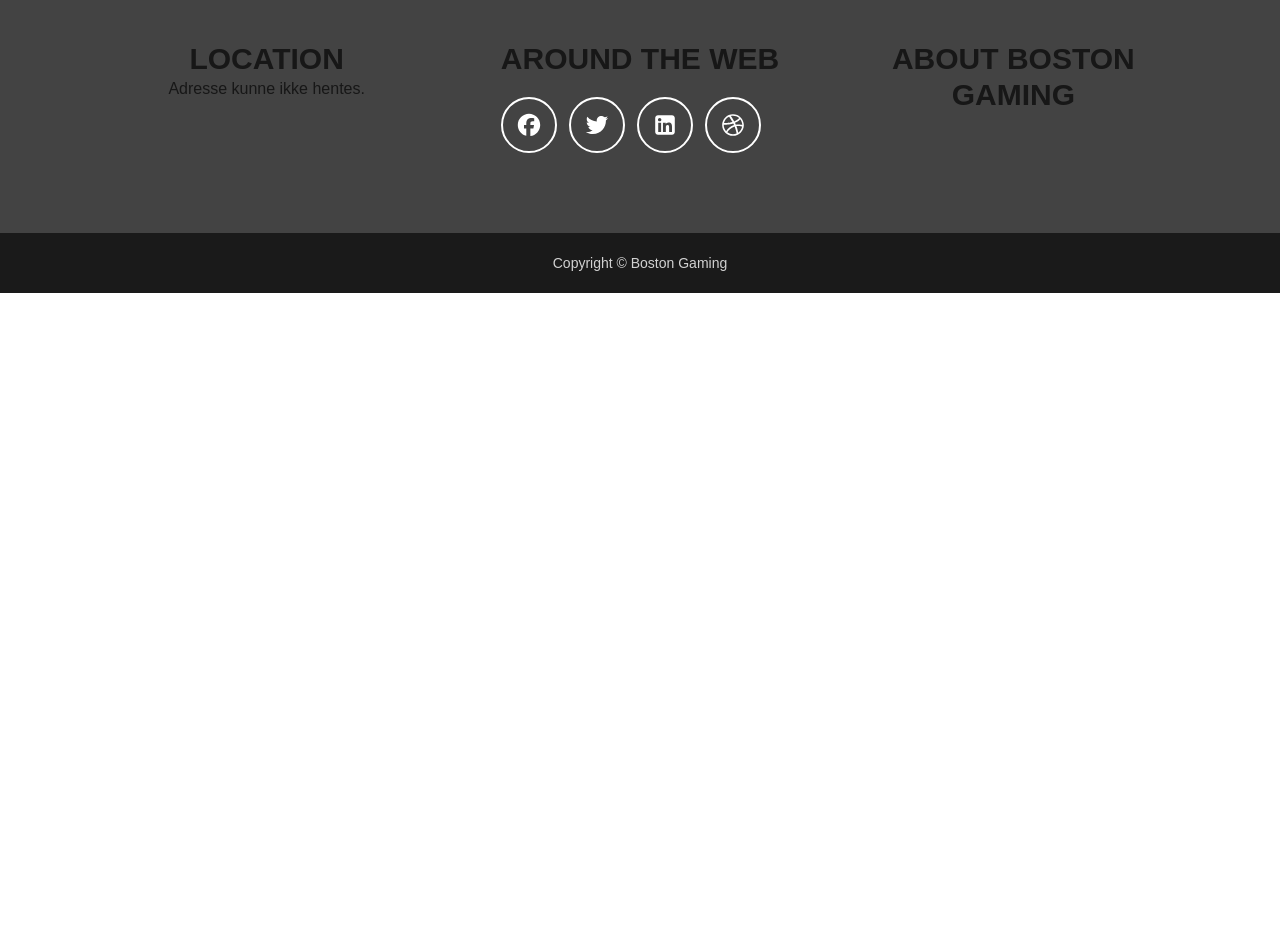
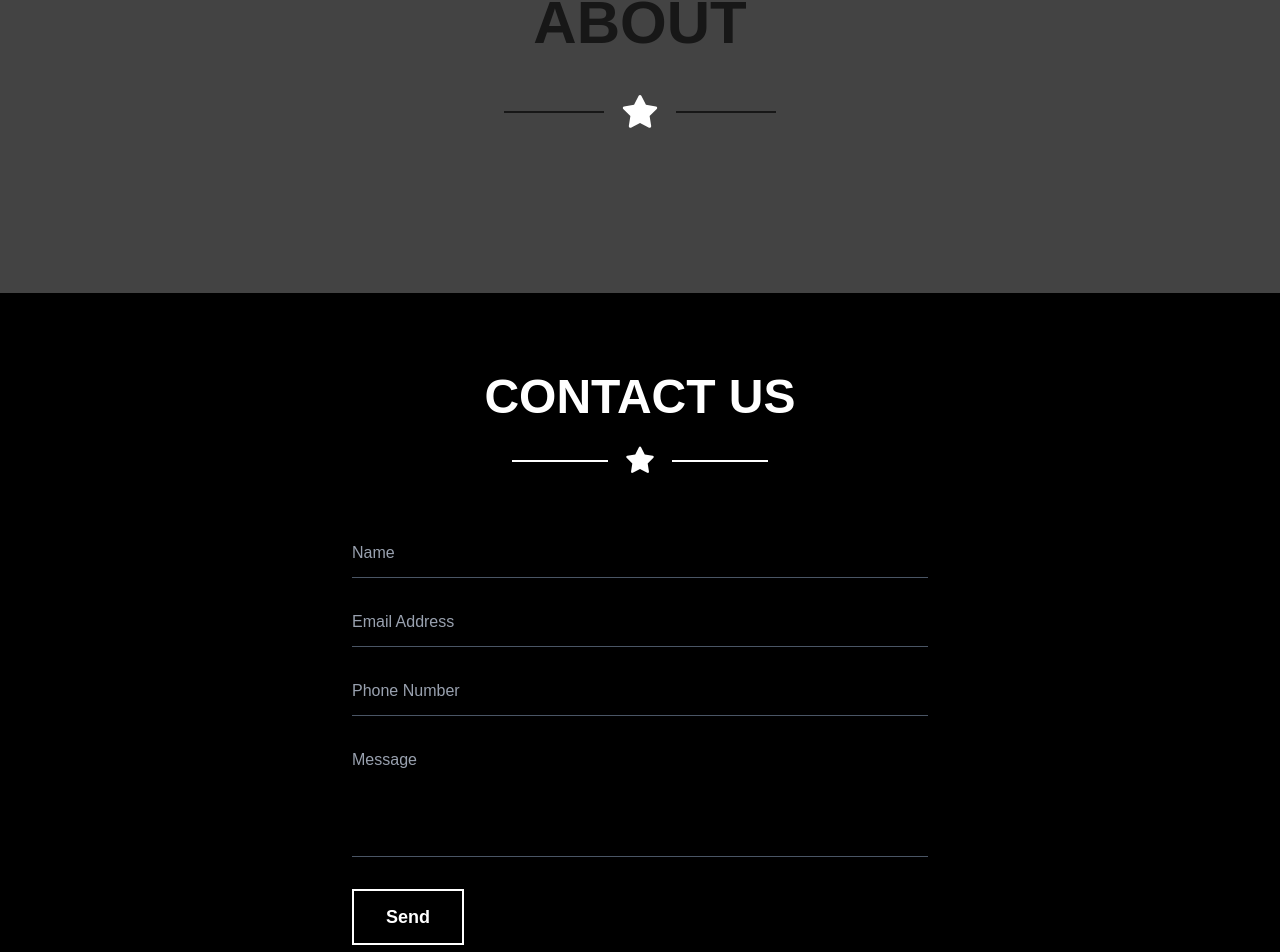
Before and after one commit to TacitusKilgore96/boston-gaming, a Next.js app: page / in a window 1280 px wide. Shown: the part 1707-2659 px from the top of the page. Before the commit the page ends 2000 px from the top, so only its background shows below. Built offline with nearby package versions, Linux system fonts and the light colour scheme; no server answers.

Commit message:
Morshu mmm

```diff
--- a/components/Contact.tsx
+++ b/components/Contact.tsx
@@ -1,11 +1,93 @@
-import React from 'react'
+"use client"
+
+import { useState } from "react"
 
 const Contact = () => {
+  /*  Gemmer alle formularfelter samlet i ét objekt. */
+  const [formData, setFormData] = useState({
+    name: "",
+    email: "",
+    phonenumber: "",
+    message: "",
+  })
+
+  /* Bruges til at vise, om formularen står stille, sender, lykkes eller fejler */
+  const [status, setStatus] = useState<"idle" | "sending" | "success" | "error">("idle")
+
+  const handleChange = (
+    event: React.ChangeEvent<HTMLInputElement | HTMLTextAreaElement>
+  ) => {
+    const { name, value } = event.target
+    /*  feltets name-attribut bestemmer, hvilken værdi der opdateres */
+    setFormData((previousData) => ({ ...previousData, [name]: value }))
+
+  }
+
+  const handleSubmit = async (event: React.FormEvent) => {
+    event.preventDefault()
+    setStatus("sending")
+
+    try {
+      // Bruger samme lokale backend-fallback som de øvrige API-kald i projektet.
+      const apiUrl = (process.env.NEXT_PUBLIC_API_URL || "http://localhost:5039").replace(/\/$/, "")
+
+      /*  Sender formularens data til kontakt-endpointet som JSON */
+      const response = await fetch(`${apiUrl}/contact`, {
+        method: "POST",
+        headers: { "Content-Type": "application/json" },
+        body: JSON.stringify(formData),
+      })
+
+      if (!response.ok) {
+        const errorData = await response.json().catch(() => null)
+        throw new Error(errorData?.message || "Kontaktformularen kunne ikke sendes")
+      }
+
+        setStatus("success")
+        /* Tømmer felterne efter en vellykket indsendelse */
+        setFormData({ name: "", email: "", phonenumber: "", message: "" })
+      } catch (error) {
+        console.error("Fejl ved indsendelse af kontaktformular", error)
+        setStatus("error")
+      }
+  }
+
   return (
-    <div>
-      Contact
-    </div>
+
+    <section id="Contact" className="scroll-mt-32 bg-black text-white py-20 px-4">
+      {/* Overskrift & stjerne */}
+      <h2 className="text-center text-5xl font-extrabold uppercase mb-6">Contact Us</h2>
+      <div className="flex justify-center items-center gap-4 mb-16">
+        <span className="h-[2px] w-24 bg-white"></span>
+        <img src="/star-solid-full.svg" alt="" className="w-8 invert" />
+        <span className="h-[2px] w-24 bg-white"></span>
+      </div>
+
+      {/* Form med samlet styling på alle input og textarea felter */}
+      <form
+        onSubmit={handleSubmit}
+        className="max-w-xl mx-auto flex flex-col gap-8 [&_input]:w-full [&_input]:bg-transparent [&_input]:border-b [&_input]:border-gray-600 [&_input]:pb-3 [&_input]:focus:outline-none [&_input]:placeholder-gray-400 [&_textarea]:w-full [&_textarea]:bg-transparent [&_textarea]:border-b [&_textarea]:border-gray-600 [&_textarea]:pb-3 [&_textarea]:focus:outline-none [&_textarea]:placeholder-gray-400"
+      >
+        <input type="text" name="name" placeholder="Name" value={formData.name} onChange={handleChange} required />
+        <input type="email" name="email" placeholder="Email Address" value={formData.email} onChange={handleChange} required />
+        <input type="tel" name="phonenumber" placeholder="Phone Number" value={formData.phonenumber} onChange={handleChange} required />
+        <textarea name="message" placeholder="Message" rows={4} value={formData.message} onChange={handleChange} required className="resize-none" />
+
+        <button
+          type="submit"
+          disabled={status === "sending"}
+          className="w-fit border-2 border-white px-8 py-3 text-lg font-bold hover:bg-white hover:text-black transition-all cursor-pointer disabled:opacity-50"
+        >
+          {status === "sending" ? "Sending..." : "Send"}
+        </button>
+
+        {status === "success" && <p className="text-green-400 text-center">Kontaktformular afsendt!</p>}
+        {status === "error" && <p className="text-red-400 text-center">Det oppstod en feil. Prøv igjen.</p>}
+      </form>
+    </section>
+
   )
+
 }
 
 export default Contact
--- a/components/Footer.tsx
+++ b/components/Footer.tsx
@@ -31,7 +31,8 @@ const Footer = () => {
   return (
     <div className='mx-auto flex-col w-full text-center'>
         {/* parent div for LOCATION */}
-      <div className='bg-[#434343] [&_h1]:uppercase [&_h1]:font-extrabold [&_h1]:text-3xl grid grid-cols-3 p-20'>
+      <div className='bg-[#434343] [&_h1]:uppercase [&_h1]:font-extrabold [&_h1]:text-3xl [&_p]:text-xl [&_p]:text-white/70
+       grid grid-cols-3 p-20'>
 
         <div>
             <h1>Location</h1>
@@ -52,7 +53,7 @@ const Footer = () => {
 
         <div>
             <h1>About Boston Gaming</h1>
-          {!isLoading && !error && <p className='p-5'>{footer?.about}</p>}
+          {!isLoading && !error && <p className='p-5 w-[80%] text-center mx-auto'>{footer?.about}</p>}
         </div>
 
       </div>
--- a/components/Header.tsx
+++ b/components/Header.tsx
@@ -2,16 +2,16 @@ import React from 'react'
 
 const Header = () => {
   return (
-    <div className='bg-[#ffffffff] text-black uppercase font-extrabold flex justify-around p-8 [&_a]:transition-all [&_a]:duration-[.3s]'>
+    <div className='top-0 z-50 bg-[#ffffffff] text-black uppercase font-extrabold flex justify-around p-8 [&_a]:transition-all [&_a]:duration-[.3s]'>
         <div className='flex'>
-            <img src="dog-solid-full.svg" alt="" className='w-20' />
+            <img src="logo.png" alt="" className='w-20' />
             <a href="#" className='text-3xl hover:bg-black hover:text-white p-3'>Boston Gaming</a>
         </div>
         <div className='flex gap-5 [&_a:hover]:bg-black [&_a:hover]:text-white [&_a]:p-3'>
-            <a href="#">Products</a>
-            <a href="#">Design Your Own</a>
-            <a href="#">About</a>
-            <a href="#">Contact</a>
+            <a href="#Products">Products</a>
+            <a href="#Design">Design Your Own</a>
+            <a href="#About">About</a>
+            <a href="#Contact">Contact</a>
         </div>
     </div>
   )
--- a/hooks/useRequestData.ts
+++ b/hooks/useRequestData.ts
@@ -2,76 +2,90 @@
 
 import { useCallback, useState } from 'react'
 
+// Mulighederne, som komponenterne kan sende med til et API-kald.
 type RequestOptions = {
-    // Ekstra oplysninger, som kan bruges når API-kaldet sendes.
+    // Data, der sendes med ved POST, PUT eller PATCH.
     body?: unknown;
+    // Ekstra headers, som for eksempel Content-Type.
     headers?: Record<string, string>;
+    // Parametre, der bliver til query strings i URL'en.
     params?: Record<string, string | number | undefined>;
+    // Valgfri API-nøgle, der sendes som Bearer-token.
     apiKey?: string;
 };
 
 export default function useRequestData() {
-    // Hooken samler alt, som en komponent skal bruge under et API-kald.
+    // Viser om et API-kald stadig er i gang.
     const [isLoading, setIsLoading] = useState(false);
+    // Gemmer det seneste svar, så komponenten kan bruge data fra API'et.
     const [data, setData] = useState<unknown>(null);
+    // Bliver true, hvis API-kaldet fejler.
     const [error, setError] = useState(false);
 
-    // T kaldes en generisk type. Den gør det muligt at fortælle TypeScript,
-    // hvilken type data API'et forventes at returnere.
+    // Genbrugelig funktion til alle HTTP-kald fra frontend til backend.
     const makeRequest = useCallback(async <T = unknown>(
         url: string,
         method: "GET" | "POST" | "PUT" | "PATCH" | "DELETE" = "GET",
         options: RequestOptions = {}
     ): Promise<T | null> => {
-        // Henter værdierne fra options og bruger standardværdier, hvis de mangler.
+        // Hent de valgfrie indstillinger og brug tomme standardværdier.
         const { body = null, headers = {}, params = {}, apiKey } = options;
+        // En relativ URL kombineres med API-basens URL fra miljøvariablen.
         const requestUrl = new URL(url, process.env.NEXT_PUBLIC_API_URL || "http://localhost:5039");
 
-        // Gør f.eks. { game: "chess" } til ?game=chess i URL'en.
-        Object.entries(params).forEach(([key, value]) => value !== undefined && requestUrl.searchParams.set(key, String(value)));
+        // Tilføj kun query-parametre, der har en værdi.
+        Object.entries(params).forEach(([key, value]) => {
+            if (value !== undefined) {
+                requestUrl.searchParams.set(key, String(value));
+            }
+        });
 
-        // Komponenten kan vise en loading-indikator, mens requesten kører.
+        // Sæt loading til true og nulstil en eventuel tidligere fejl.
         setIsLoading(true);
         setError(false);
 
         try {
-            // Sender requesten til API'et med fetch, som allerede findes i Next.js.
+            // Send requesten til backend med den valgte metode, headers og body.
             const response = await fetch(requestUrl, {
                 method,
                 headers: {
+                    // Bevar headers, som den kaldende komponent selv har sendt.
                     ...headers,
-                    // Tilføjer login/token, hvis API'et kræver godkendelse.
+                    // Send API-nøglen som Bearer-token, hvis der findes en nøgle.
                     ...(apiKey ? { Authorization: `Bearer ${apiKey}` } : {}),
+                    // Objekter bliver sendt som JSON, mens FormData og tekst sendes direkte.
                     ...(body && !(body instanceof FormData) && typeof body !== "string"
                         ? { "Content-Type": "application/json" }
                         : {}),
                 },
-                // JavaScript-objekter omdannes til JSON før de sendes.
+                // GET-kald uden body får undefined; andre data konverteres til det rigtige format.
                 body: body === null ? undefined : body instanceof FormData || typeof body === "string"
                     ? body
                     : JSON.stringify(body),
             });
 
-            // fetch kaster ikke automatisk fejl ved f.eks. 404 eller 500.
+            // HTTP-statusser uden for 200-299 behandles som fejl.
             if (!response.ok) {
                 throw new Error(`API request failed with status ${response.status}`);
             }
 
-            // Læser JSON-svaret og gemmer det, så komponenten kan bruge dataene.
+            // Et 204-svar har ingen JSON-body og skal derfor give null.
             const responseData = response.status === 204 ? null : await response.json();
+            // Gem svaret i state, så komponenter kan læse det via hookens data-værdi.
             setData(responseData);
+            // Den generiske type gør det muligt for den kaldende komponent at type-sætte svaret.
             return responseData as T | null;
         } catch {
-            // Ved netværksfejl eller API-fejl fjernes gamle data og error sættes til true.
+            // Ved fejl nulstilles data, og komponenten får et tydeligt fejlflag.
             setError(true);
             setData(null);
             return null;
         } finally {
-            // Kører altid, både efter succes og fejl, så loading stopper korrekt.
+            // Loading slås fra både efter succes og efter fejl.
             setIsLoading(false);
         }
     }, []);
 
-    // Gør funktionen og dens status tilgængelig for komponenten, der bruger hooken.
+    // Gør request-funktionen og dens statusværdier tilgængelige for komponenterne.
     return { makeRequest, data, isLoading, error };
 }
--- a/pages/About.tsx
+++ b/pages/About.tsx
@@ -1,9 +1,39 @@
+"use client"
+
 import React from 'react'
+import { useEffect, useState } from "react";
+import useRequestData from "@/hooks/useRequestData";
+
+/* først definerer jeg typen på de data, vi forventer at få fra API'et */
+type AboutItem = {
+  content1: string
+  content2: string
+}
 
 const About = () => {
+
+  /* henter funktionen til at lave request og selve data-okjektet fra hooken */
+  const { makeRequest, data } = useRequestData()
+  const about = data as AboutItem | null
+
+  /* henter "About" data fra API'et, når komponenten loader  */
+  useEffect(() => {
+    makeRequest<AboutItem>('/about', 'GET')
+  }, [makeRequest])
+
   return (
-    <div>
-      About
+    <div id="About" className="scroll-mt-32 bg-[#434343] p-20">
+      <h1 className="mb-10 text-center text-6xl font-extrabold uppercase">About</h1>
+      <div className="flex justify-center gap-4">
+        <span className="mt-4.5 h-0.5 w-25 border-1"></span>
+        <img src="/star-solid-full.svg" alt="" className="w-10 invert" />
+        <span className="mt-4.5 h-0.5 w-25 border-1"></span>
+      </div>
+      {/* About */}
+      <div className='p-10 flex justify-center gap-15 [&_p]:w-85 [&_p]:text-xl text-white/65'>
+        <p>{about?.content1}</p>
+        <p>{about?.content2}</p>
+      </div>
     </div>
   )
 }
--- a/pages/Design.tsx
+++ b/pages/Design.tsx
@@ -47,7 +47,6 @@ const Design = () => {
   const [selectedGear, setSelectedGear] = useState<Record<string, string>>({});
 
   // Der bruges én hook-instans pr. API-kald, fordi hooken gemmer data fra
-  // det seneste kald i sin egen state.
   const {
     makeRequest: makeCategoryRequest,
     data: gearCategoryData,
@@ -82,7 +81,7 @@ const Design = () => {
   );
 
   return (
-    <section className="px-6 py-16 text-white">
+    <section id="Design" className="scroll-mt-32 px-6 py-16 text-white">
       <h1 className="mb-10 text-center text-6xl font-extrabold uppercase">Design Your Own Rig!</h1>
       <div className="flex justify-center gap-4">
         <span className="mt-4.5 h-0.5 w-25 border-1"></span>
@@ -99,7 +98,7 @@ const Design = () => {
             <div className="space-y-1">
               {/* Én visuel række oprettes for hver kategori fra API'et. */}
               {gearCategories.map((category) => (
-                <div className="grid grid-cols-[6.5rem_1fr] gap-3 rounded bg-[#464646] px-3 py-2 text-xs" key={category._id}>
+                <div className="grid grid-cols-[6rem_1fr] gap-3 rounded bg-[#464646] px-3 py-2" key={category._id}>
                   <h3 className="font-semibold">{category.gearcategorytitle}</h3>
                   <div className="space-y-1">
                     {/* Kun gear med samme kategori-id vises i denne række. */}
--- a/pages/Products.tsx
+++ b/pages/Products.tsx
@@ -43,7 +43,7 @@ export default function Products() {
   }, [makeProductRequest]);
 
   return (
-    <section className=" px-6 py-16 text-white">
+    <section id="Products" className="scroll-mt-32 px-6 py-16 text-white">
       <div className="mb-15 pt-15">
           <h2 className="mb-10 text-center text-6xl font-extrabold uppercase">Our Products</h2>
           <div className="flex justify-center gap-4">
```
Also changed, not shown: public/dog-solid-full.svg (deleted), public/logo.png (added).
